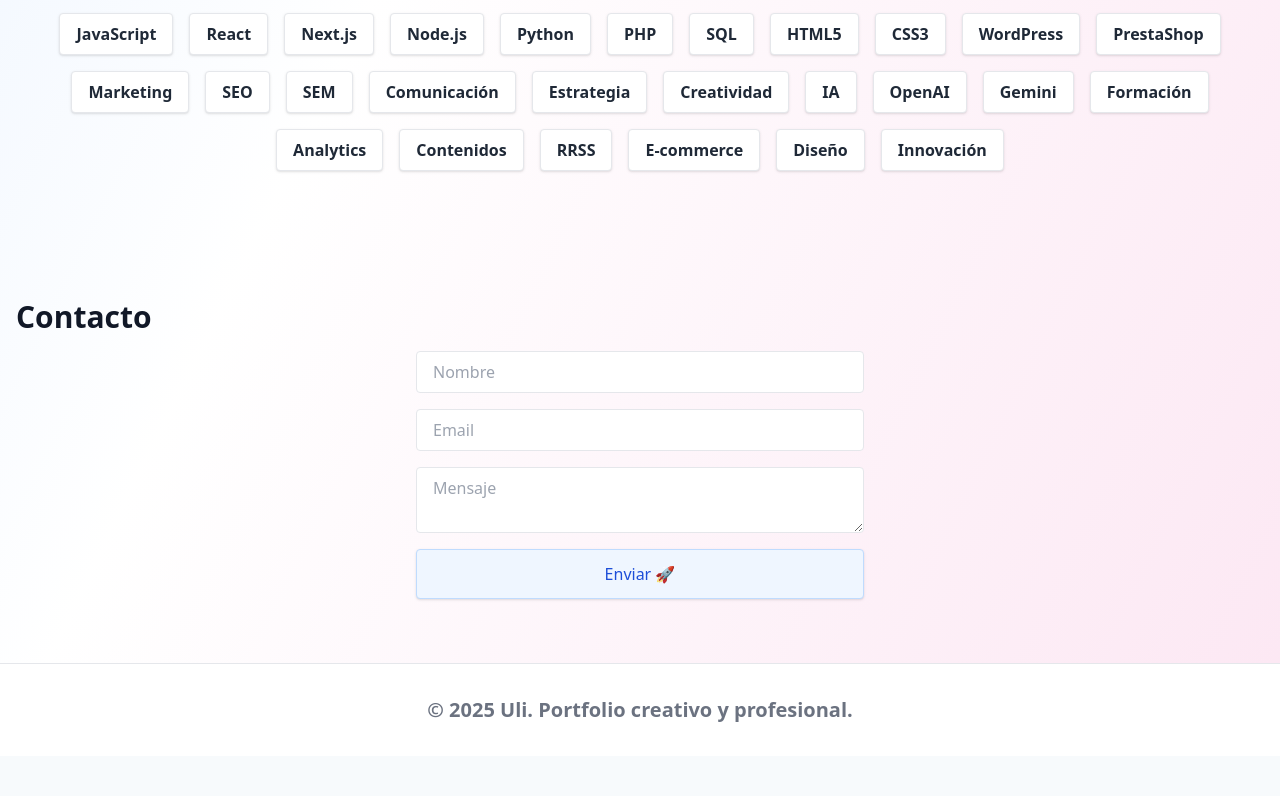
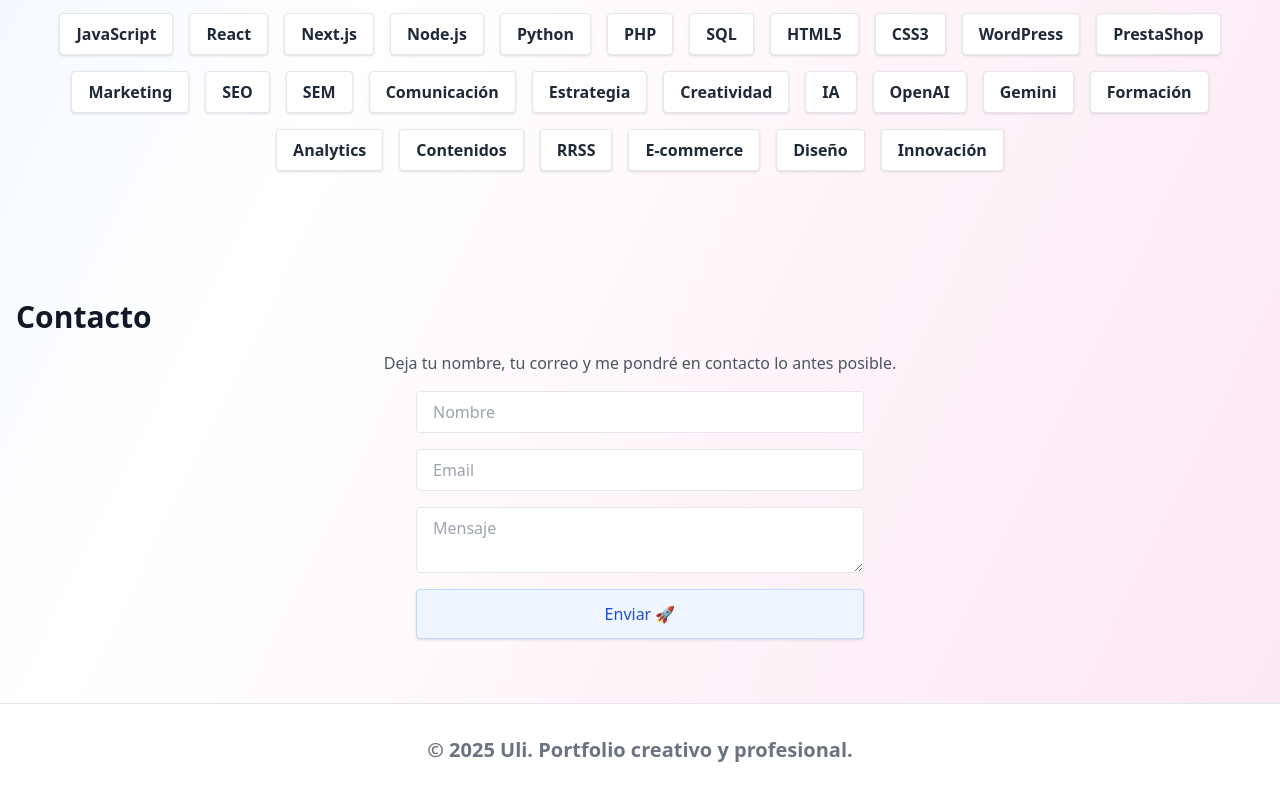
Before and after one commit to juanulisespv/uli, a website: page index.html in a window 1280 px wide. Shown: the part 1837-2633 px from the top of the page. Before the commit the page ends 2593 px from the top, so only its background shows below. Drawn offline with nearby package versions, Linux system fonts and the light colour scheme.

Commit message:
Actualización final del portfolio y README

```diff
--- a/index.html
+++ b/index.html
@@ -106,7 +106,8 @@
     </section>
     <section id="contacto" class="py-16">
       <h2 class="text-3xl font-bold mb-4">Contacto</h2>
-      <!-- Formulario integrado con Formspree -->
+  <p class="mb-4 text-gray-600 text-center">Deja tu nombre, tu correo y me pondré en contacto lo antes posible.</p>
+  <!-- Formulario integrado con Formspree -->
   <form action="https://formspree.io/f/mvgqjvqz" method="POST" class="max-w-md mx-auto flex flex-col gap-4" aria-label="Formulario de contacto" id="contactForm">
         <input type="text" name="nombre" placeholder="Nombre" required class="px-4 py-2 rounded border" />
         <input type="email" name="email" placeholder="Email" required class="px-4 py-2 rounded border" />
```
